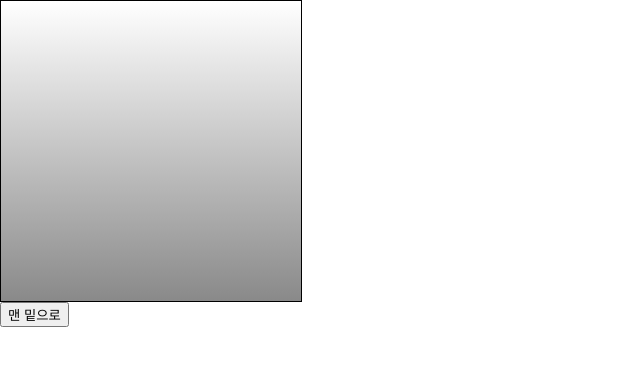
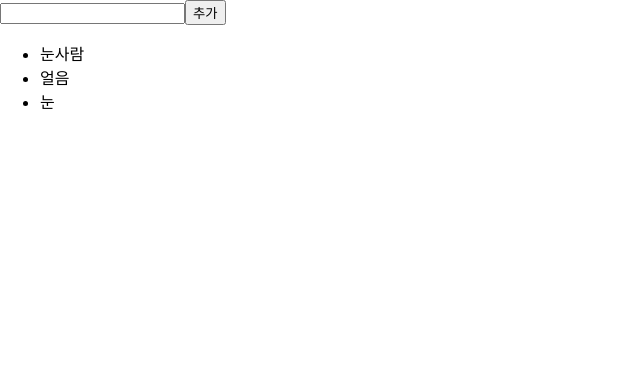
Before and after one commit to parkminsoo99/React_21-08-25, a React (Create React App) app in the folder my-app/: page / in a window 1280 px wide. Shown: the top 366 px of the page, without its empty margins (0-640 px from the left). Built offline with nearby package versions, Linux system fonts and the light colour scheme.

Commit message:
key값 설정 예제

```diff
--- a/my-app/src/App.js
+++ b/my-app/src/App.js
@@ -1,14 +1,11 @@
 import React, {Component} from 'react';
 
-import ScrollBox from './ex/ScrollBox.js';
+import MapExample from './ex/MapExample.js';
 
 class App extends Component{
 	render(){
 		return(
-			<div>
-			<ScrollBox ref={(ref) => this.scrollBox = ref}/>
-			<button onClick = {() => this.scrollBox.scrolltoBottom()}>맨 밑으로</button>
-			</div>
+			<MapExample/>
 		);
 	}
 }
--- /dev/null
+++ b/my-app/src/ex/MapExample.js
@@ -0,0 +1,43 @@
+import React, {Component} from 'react';
+
+class MapExample extends Component{
+	state = {
+		names : ['눈사람','얼음','눈'],
+		name : ''
+	}
+	handleChange = (e) => {
+		this.setState({
+			name : e.target.value,
+		});
+	}
+	handleInsert = () => {
+		this.setState({
+			names : this.state.names.concat(this.state.name),
+			name : ''
+		});
+	}
+	handleRemove = (index) => {
+		const {names} = this.state;
+		this.setState({
+			names : names.filter((item, i ) => i !== index) //filter를 이용한 삭제방법
+			/*names :[
+				...names.slice(0,index),
+				...names.slice(index+1,names.length)
+			] */ //2번째 삭제 방법
+		});
+	}
+
+	render (){
+		const nameList = this.state.names.map((name,index) =>(<li key ={index} onDoubleClick = {() => this.handleRemove(index)}>{name}</li>));
+		return (
+			<div>
+			<input  onChange = {this.handleChange} value = {this.state.name}/>
+			<button onClick = {this.handleInsert}>추가</button>
+			<ul>
+			{nameList}
+			</ul>
+				</div>
+		);
+	}
+}
+export default MapExample;
```
Also changed, not shown: my-app/src/ex/mapexample.js (deleted, +0 -15 lines), 2 other files (tests, documents, lock files or other folders).
